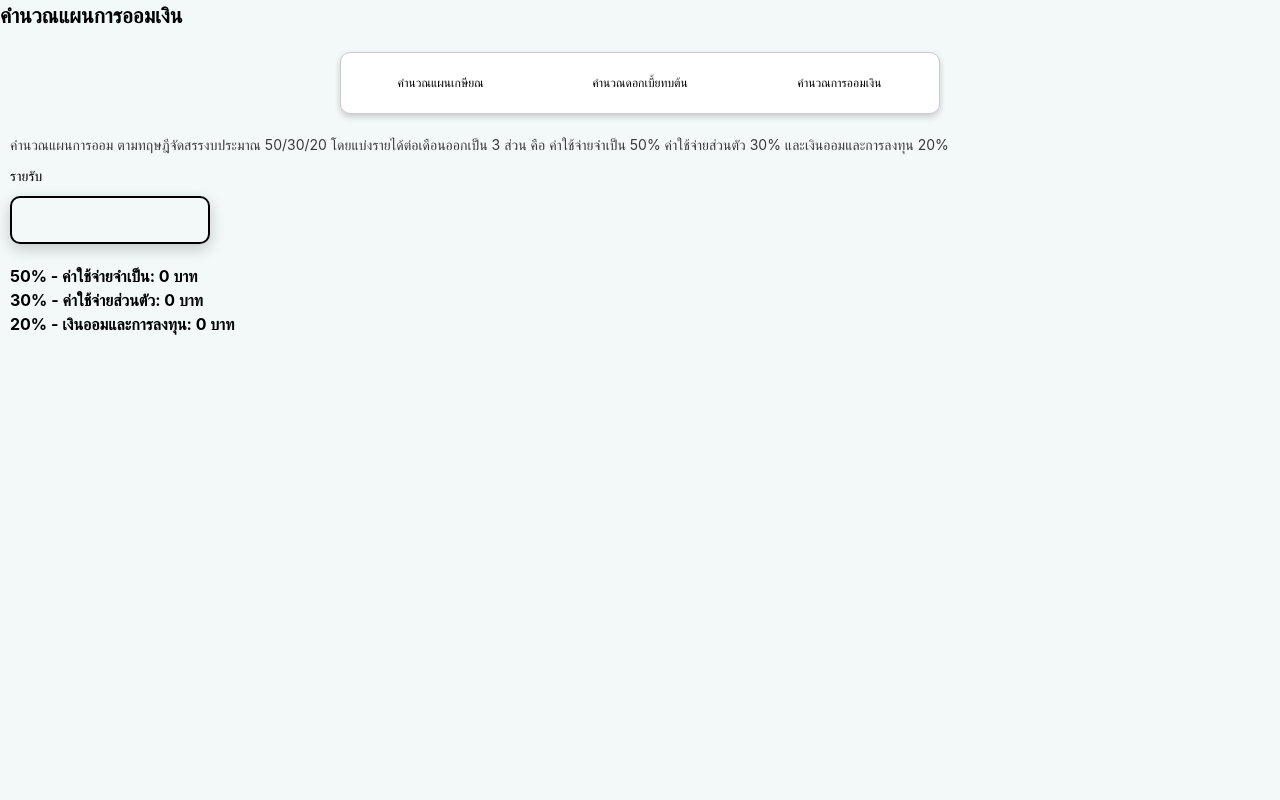
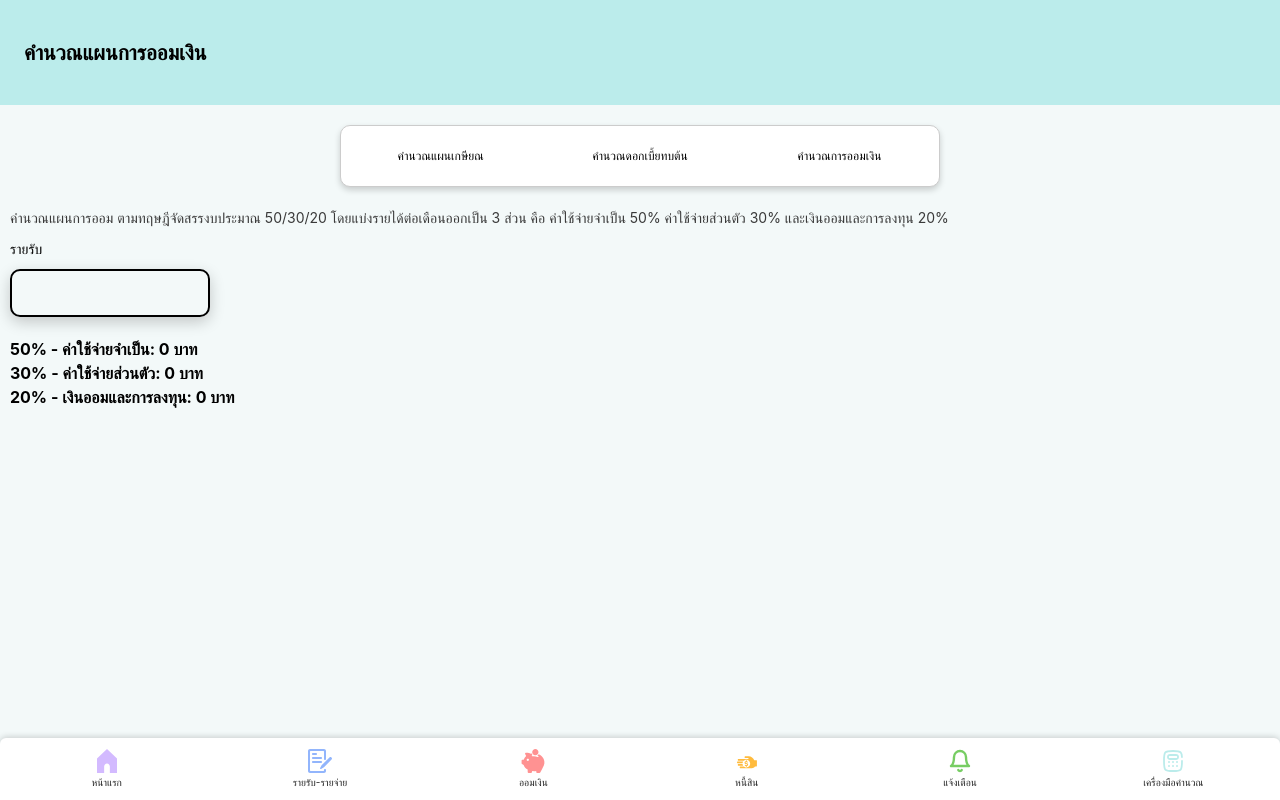
Before and after one commit to chotika0447/Financial-App, a React app in the folder Frontend/: page /saving-plan in a window 1280 px wide. Built offline with nearby package versions, Linux system fonts and the light colour scheme; the HTML template or start-up script is replaced by a standard one.

Commit message:
Update SavingPlan.jsx

```diff
--- a/Frontend/src/pages/SavingPlan.jsx
+++ b/Frontend/src/pages/SavingPlan.jsx
@@ -2,6 +2,8 @@ import { useState } from "react";
 import './SavingPlan.css'
 import CalNavbar from "../components/CalNavbar";
 import SavingPlanChart from "../components/SavingPlanChart";
+import CustomHeader from '../components/CustomHeader';
+import Navbar from '../components/Navbar';
 
 function SavingPlan() {
     const [monthlyIncome, setMonthlyIncome] = useState(localStorage.getItem('savingPlanMonthlyIncome') || '');
@@ -18,8 +20,13 @@ function SavingPlan() {
 
     return (
         <div className="saving-plan-page">
-            <h1 className="saving-plan-title">
-                คำนวณแผนการออมเงิน</h1>
+            {/* <CustomHeader title="กระเป๋าเงินออม" color="var(--color-saving)" /> */}
+            <div className="saving-plan-header">
+                <h1 className="saving-plan-title">
+                    คำนวณแผนการออมเงิน
+                </h1>
+            </div>
+
             <CalNavbar />
 
             <h2 className="saving-plan-subtitle">
@@ -45,6 +52,8 @@ function SavingPlan() {
             <SavingPlanChart
                 monthlyIncome={monthlyIncome}
             />
+
+            <Navbar />
         </div>
     );
 }
```
